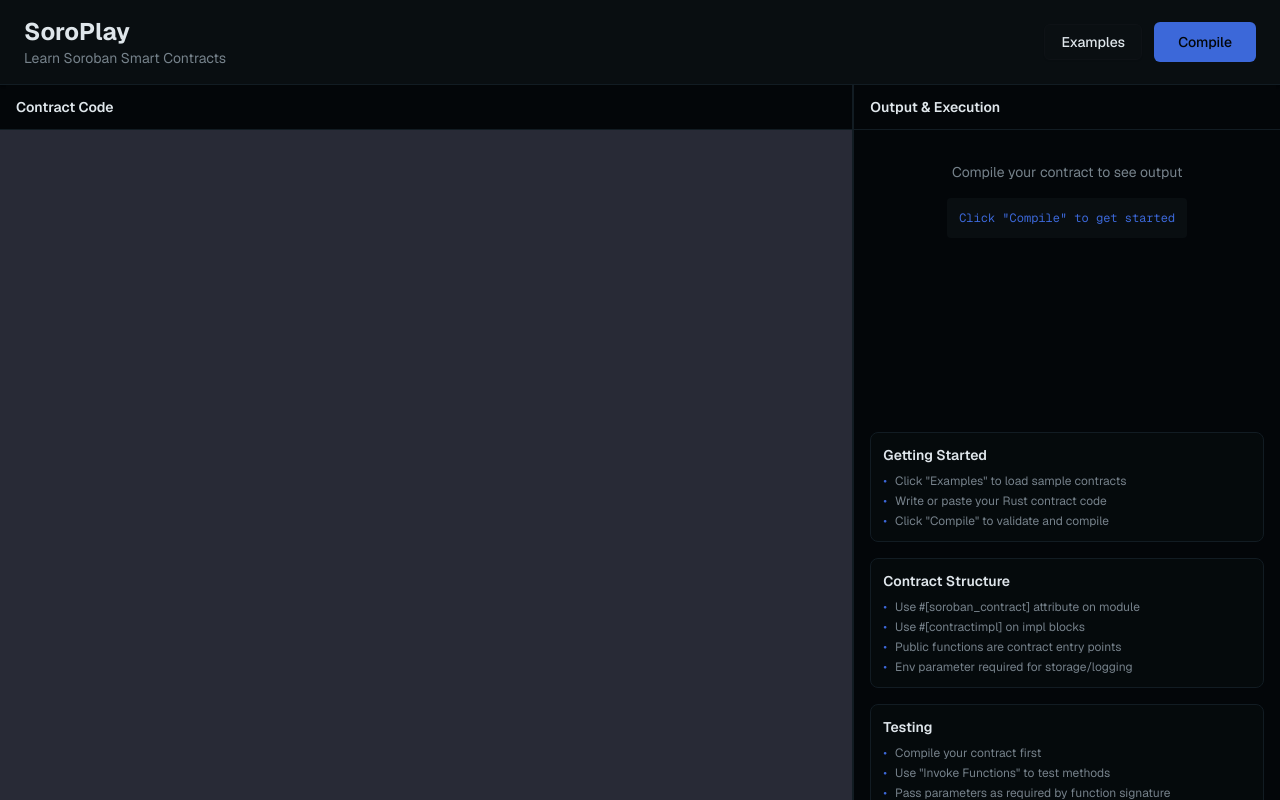
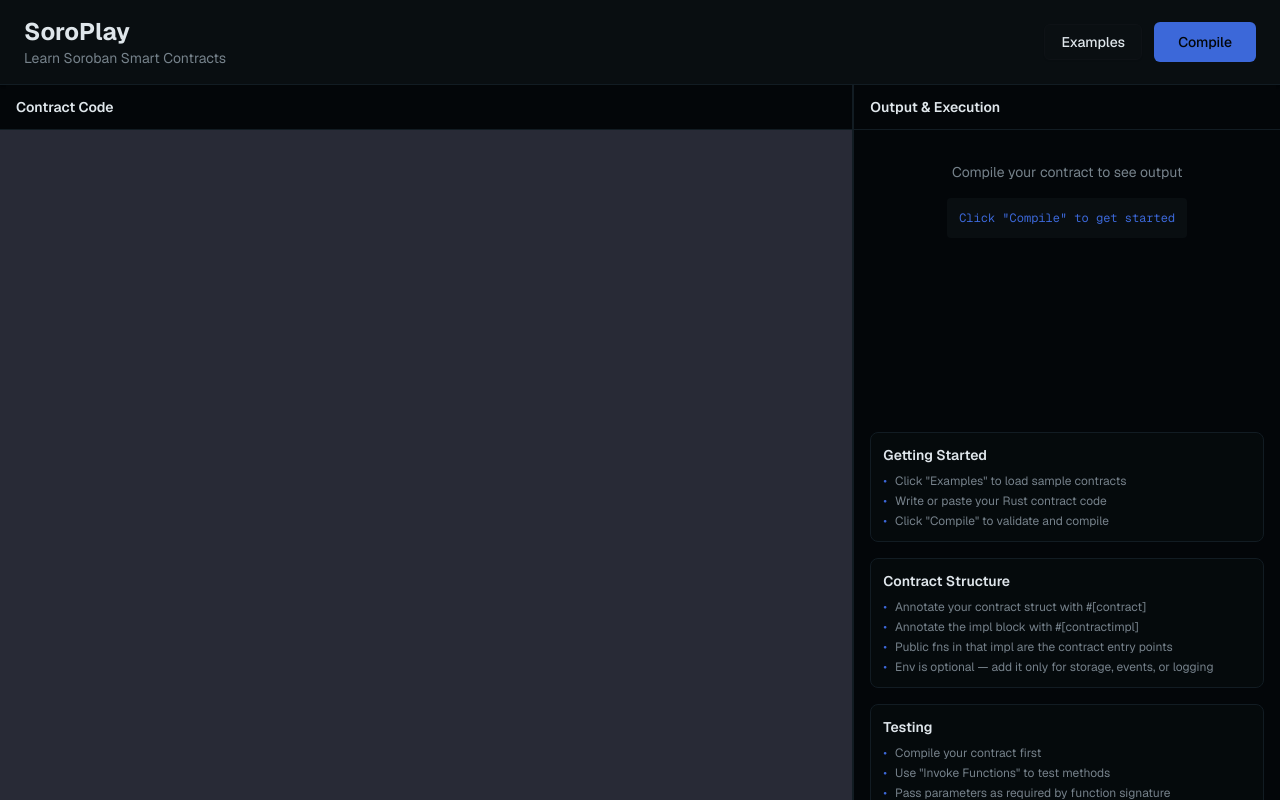
Before and after one commit to Meshmulla/stellar-soroplay, a Next.js app: page / in a window 1280 px wide. Built offline with nearby package versions, Linux system fonts and the light colour scheme.

Commit message:
fix(tips): correct Soroban structure guidance in QuickTips
Stop instructing users to use the non-existent #[soroban_contract] macro
and the incorrect claim that Env is always required. Describe the real
#[contract]/#[contractimpl] structure and Env's optionality.

```diff
--- a/components/editor/QuickTips.tsx
+++ b/components/editor/QuickTips.tsx
@@ -13,10 +13,10 @@ export default function QuickTips() {
     {
       title: 'Contract Structure',
       items: [
-        'Use #[soroban_contract] attribute on module',
-        'Use #[contractimpl] on impl blocks',
-        'Public functions are contract entry points',
-        'Env parameter required for storage/logging',
+        'Annotate your contract struct with #[contract]',
+        'Annotate the impl block with #[contractimpl]',
+        'Public fns in that impl are the contract entry points',
+        'Env is optional — add it only for storage, events, or logging',
       ],
     },
     {
```
